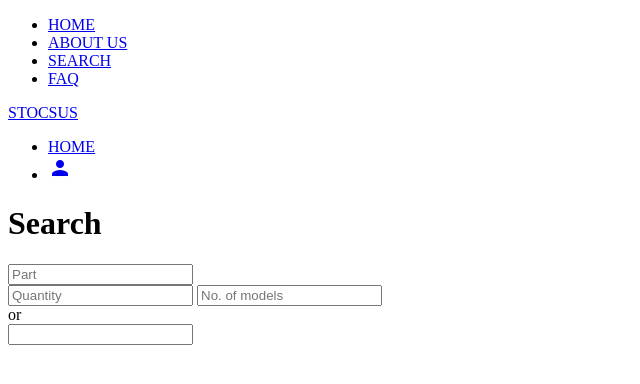
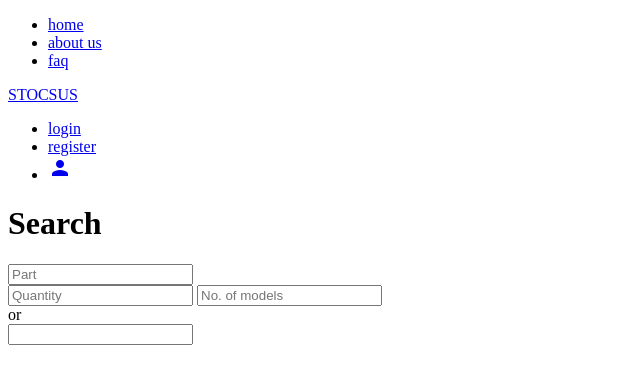
Before and after one commit to tomalexsmith/Stocsus, a Flask app: template templates/search.html in a window 1280 px wide. Shown: the top 384 px of the page, without its empty margins (0-640 px from the left). Run offline with Flask 2, Linux system fonts and the light colour scheme; the template is opened without the code that fills it, so the values that code supplies are empty, except form fields; form fields are guessed from the names that the template uses.

Commit message:
Update base.html
Fix incorrect functions being called as a results of incorrect navigation bar items being displayed.

```diff
--- a/templates/base.html
+++ b/templates/base.html
@@ -17,28 +17,33 @@
     <header>
         <div class="navbar_container">
             <ul class="nav_left">
-                <li class="hover"><a href="{{ url_for('users.index') }}">HOME</a></li>
-                <li class="hover"><a href="#about">ABOUT US</a></li>
-                <li class="hover"><a href="{{ url_for('users.search') }}">SEARCH</a></li>
-                <li class="hover"><a href="{{ url_for('users.faq') }}">FAQ</a></li>
+                <li class="hover"><a href="{{ url_for('users.index') }}">home</a></li>
+                <li class="hover"><a href="#about">about us</a></li>
+                {% if current_user.is_authenticated %}
+                    <li class="hover"><a href="{{ url_for('users.search') }}">search</a></li>
+                {%  endif %}
+                <li class="hover"><a href="{{ url_for('users.faq') }}">faq</a></li>
             </ul>
             <div class="logo">
                 {% if current_user.is_authenticated %}
-                    <a href="{{ url_for('users.search') }}">STOCSUS</a>
+                    <a href="{{ url_for('search.main_search') }}">STOCSUS</a>
                 {% else %}
-                    <a href="{{ url_for('users.index') }}">STOCSUS</a>
+                    <a href="{{ url_for('index') }}">STOCSUS</a>
                 {%  endif %}
             </div>
             <ul class="nav_right">
                 {% if current_user.is_authenticated %}
-                    <li><a href="{{ url_for('users.login') }}">LOGIN</a></li>
-                    <li><a href="{{ url_for('users.register') }}">REGISTER</a></li>
+                    <li><a href="{{ url_for('users.logout') }}">logout</a></li>
+                    <li><a href="{{ url_for('users.profile') }}">
+                        <span class="material-icons">person</span>
+                    </a></li>
                 {% else %}
-                    <li><a href="{{ url_for('users.index') }}">HOME</a></li>
+                    <li><a href="{{ url_for('users.login') }}">login</a></li>
+                    <li><a href="{{ url_for('users.register') }}">register</a></li>
+                    <li><a href="{{ url_for('users.login') }}">
+                        <span class="material-icons">person</span>
+                    </a></li>
                 {% endif %}
-                <li><a href="{{ url_for('users.index') }}">
-                    <span class="material-icons">person</span>
-                </a></li>
             </ul>
         </div>
 
```
